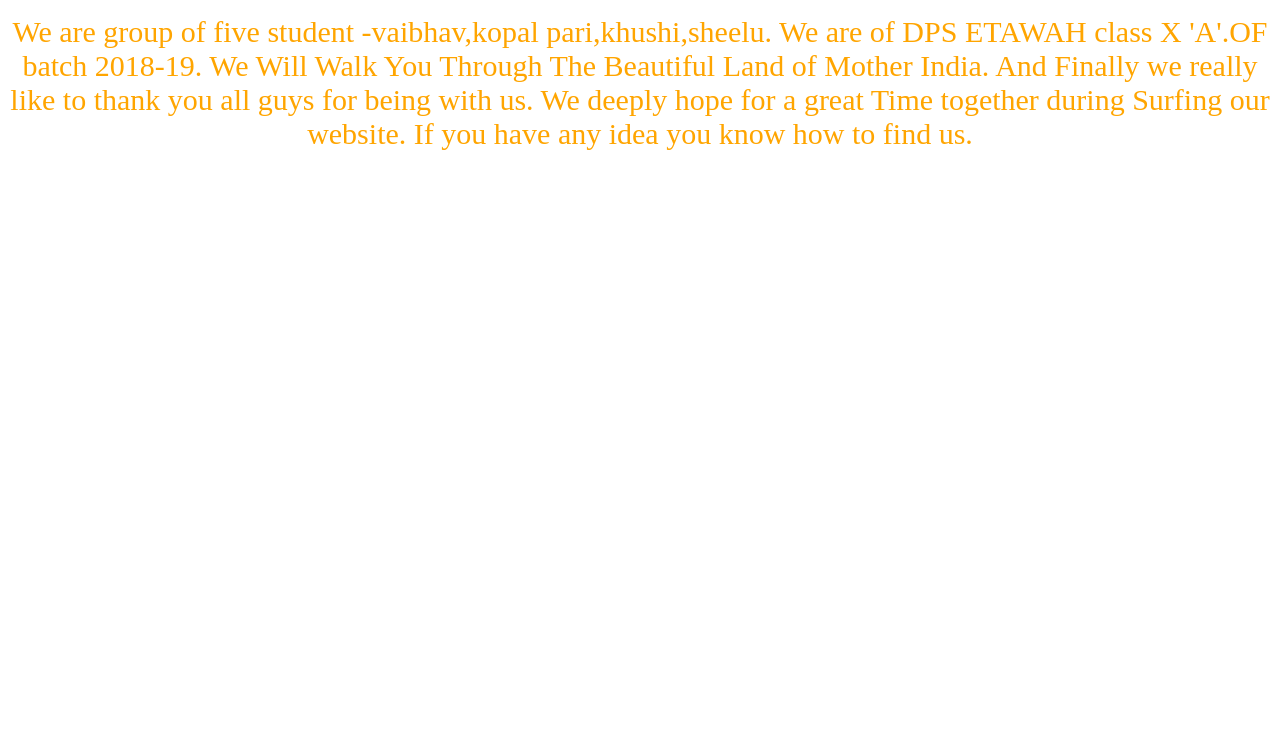
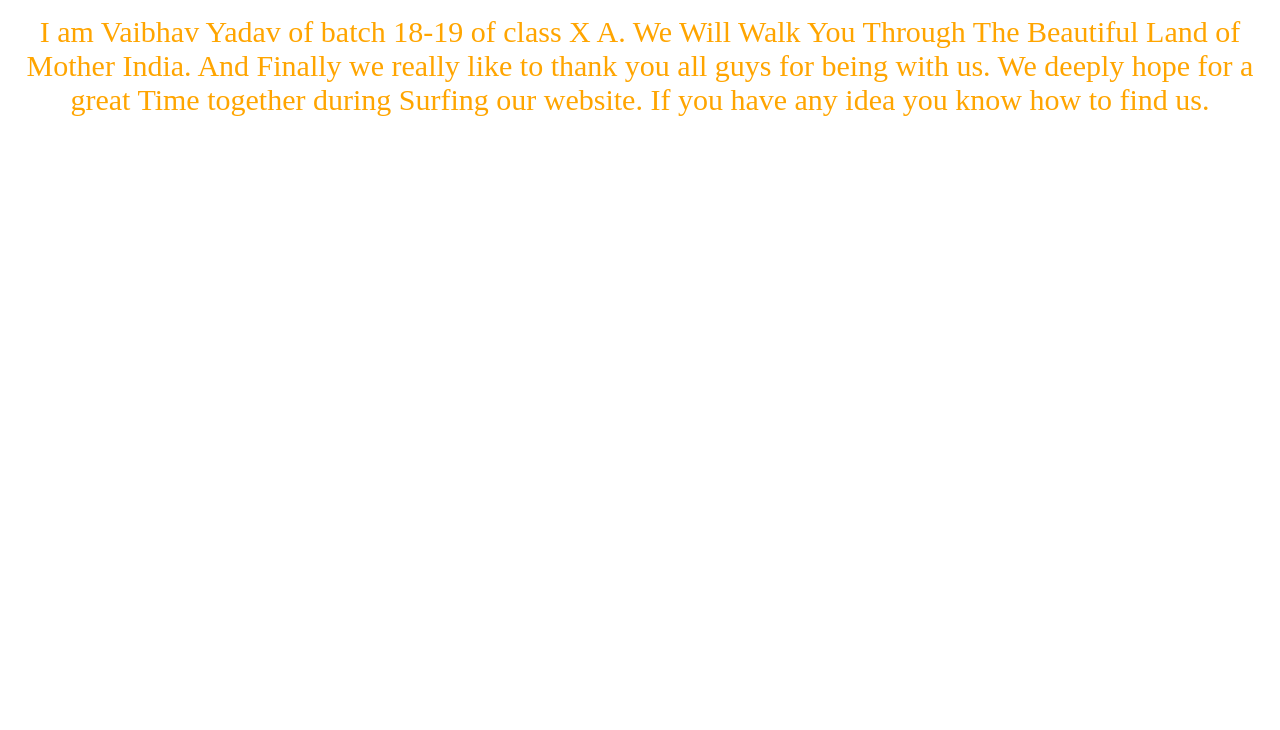
Before and after one commit to Vaibhavyadav350/Historical-Monuments, a plain HTML site: page about us.html in a window 1280 px wide. Shown: the part 70-800 px from the top of the page. Drawn offline with Linux system fonts and the light colour scheme.

Commit message:
About Section

```diff
--- a/about us.html
+++ b/about us.html
@@ -7,8 +7,7 @@
 </HEAD>
 <BODY><CENTER>
 <h1  STYLE="COLOR:RED;FONT-SIZE:40PX;FONT-FAMILY:ALGERIAN">ABOUT US</h1>
-<p>We are group of five student -vaibhav,kopal pari,khushi,sheelu.
-We are of DPS ETAWAH class X 'A'.OF batch 2018-19.
+<p>I am Vaibhav Yadav of batch 18-19 of class X A.
 We Will Walk You Through The Beautiful Land of Mother India.
 And Finally we really like to thank you all guys for being with us.
 We deeply hope for a great Time together during Surfing our website.
```
